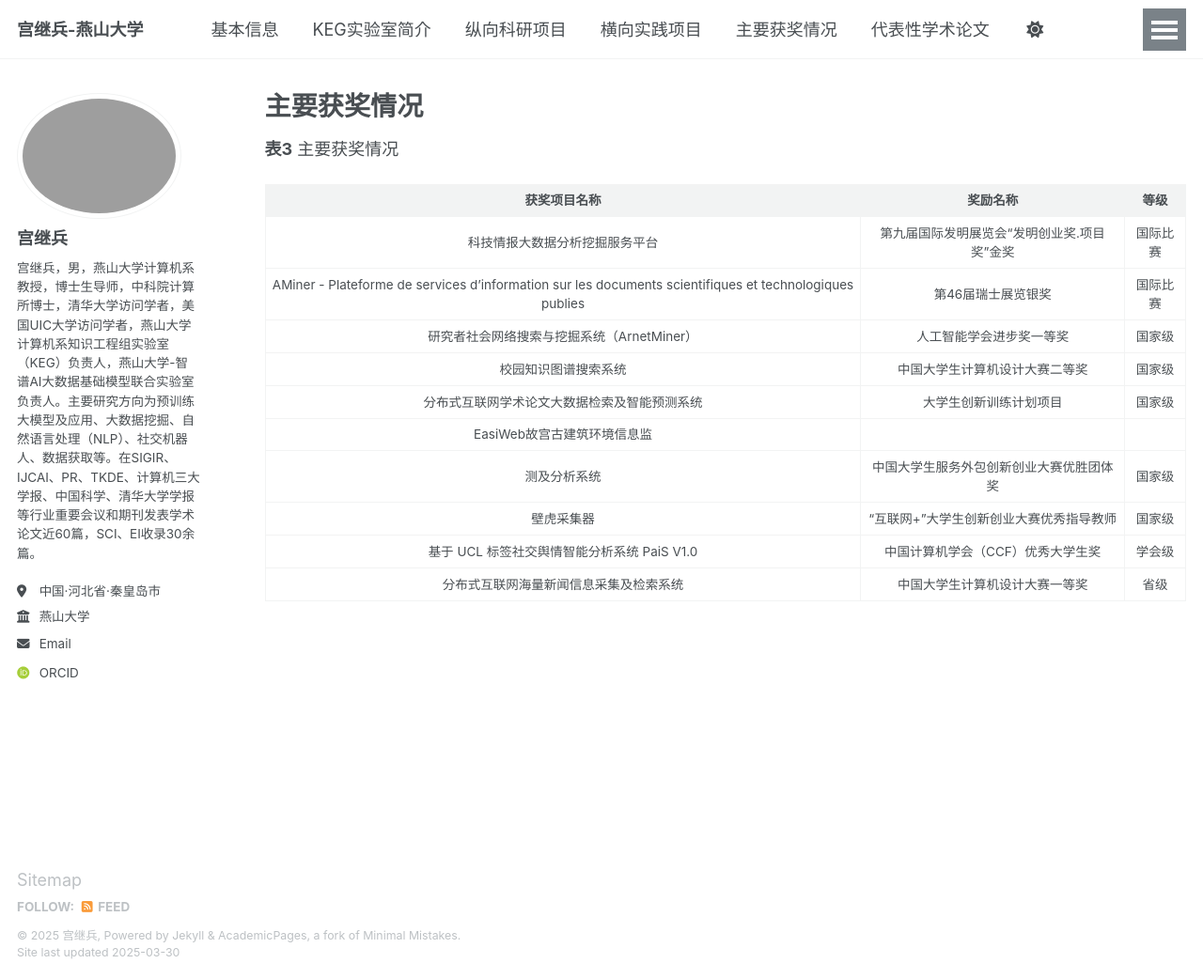
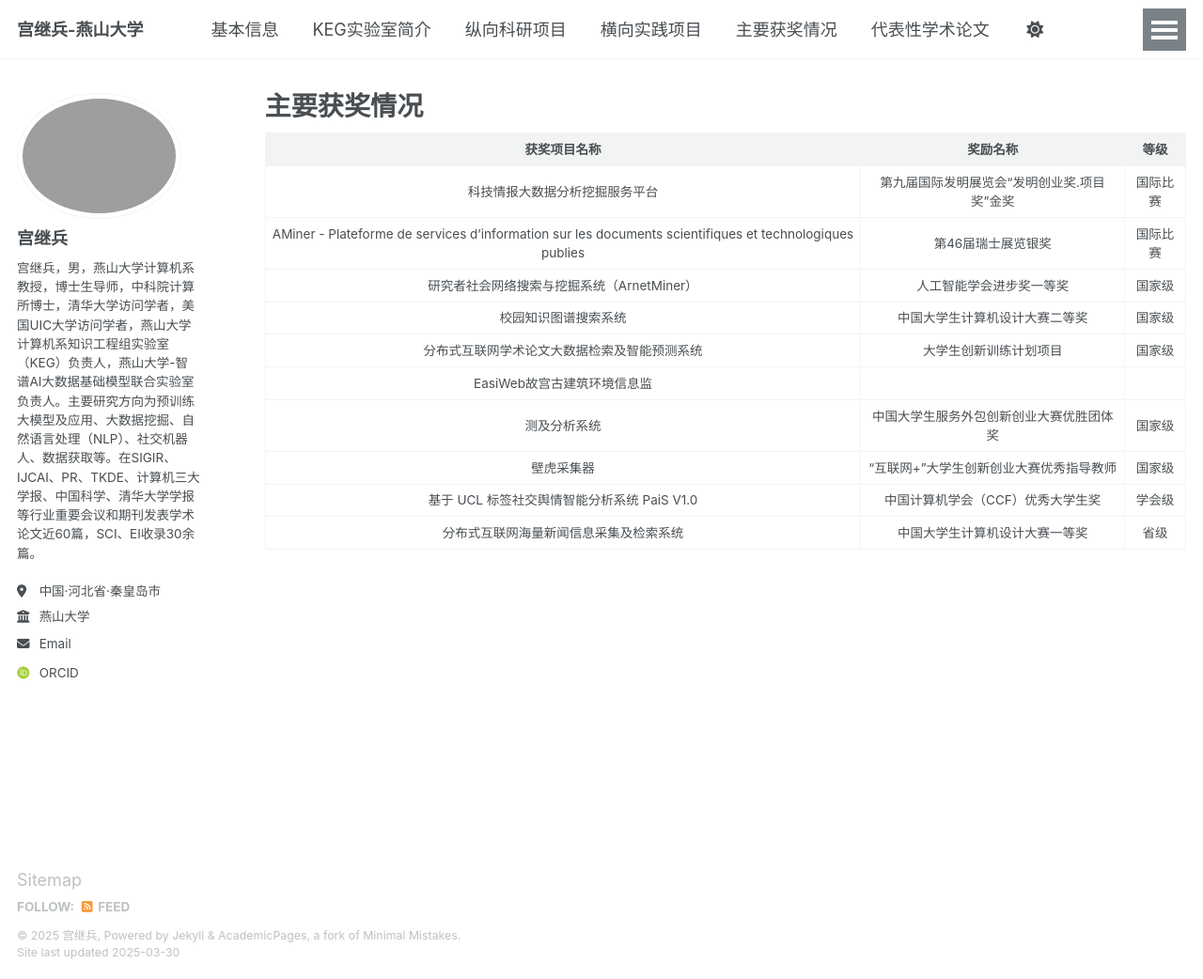
Before and after one commit to gongjibing-ysu/gongjibing-ysu.github.io, a Jekyll site: the page built from _pages/hjqk.md, in a window 1280 px wide and 1042 px high. Shown: the whole window at 94% size. Built offline with Jekyll 4.4.1, drawn with Linux system fonts in a browser that asks for light colours; some web fonts are replaced.

Commit message:
Update hjqk.md
Signed-off-by: gongjibing-ysu <gongjibing@ysu.edu.cn>

```diff
--- a/_pages/hjqk.md
+++ b/_pages/hjqk.md
@@ -9,7 +9,7 @@ redirect_from:
 
 {% include base_path %}
 
-  **表3**  主要获奖情况
+
 
 |  **获奖项目名称**|	**奖励名称**	|**等级**|
 |:---:|:------:|:----:|:----:|:-----:|:----:|
```
